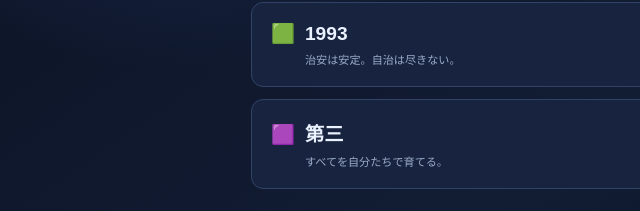
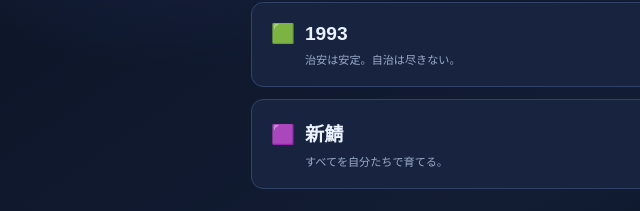
Before and after one commit to newbie1993-106/asobi-server-game, a plain HTML site: page index.html in a window 1280 px wide. Shown: the part 443-654 px from the top of the page, 9-649 px from the left. Drawn offline with Linux system fonts and the light colour scheme.

Commit message:
開始画面の第三ルート表示を新鯖に変更

```diff
--- a/index.html
+++ b/index.html
@@ -20,7 +20,7 @@
     <section id="route-select" class="route-select" aria-label="ルート選択">
       <button class="route-card blue" data-route="106"><span>🟦</span><b>106</b><small>人口は多い。保守は尽きない。</small></button>
       <button class="route-card green" data-route="1993"><span>🟩</span><b>1993</b><small>治安は安定。自治は尽きない。</small></button>
-      <button class="route-card purple" data-route="third"><span>🟪</span><b>第三</b><small>すべてを自分たちで育てる。</small></button>
+      <button class="route-card purple" data-route="third"><span>🟪</span><b>新鯖</b><small>すべてを自分たちで育てる。</small></button>
     </section>
 
     <section id="game-area" class="hidden">
```
